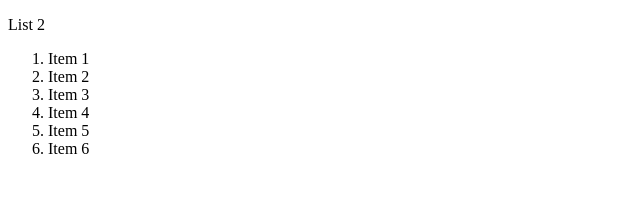
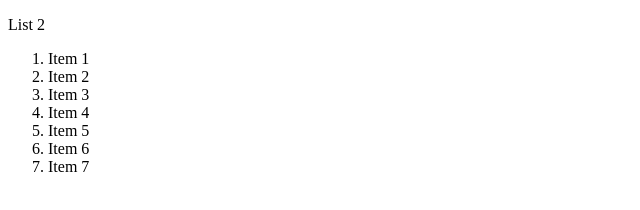
Before and after one commit to IsmailSharkawy/CV, a plain HTML site: page list2.html in a window 1280 px wide. Shown: the full height of the page, 0-640 px from the left. Drawn offline with Linux system fonts and the light colour scheme.

Commit message:
test cherry

```diff
--- a/list2.html
+++ b/list2.html
@@ -15,6 +15,7 @@
     <li>Item 4</li>
     <li>Item 5</li>
     <li>Item 6</li>
+    <li>Item 7</li>
   </ol>
 </body>
 
```
